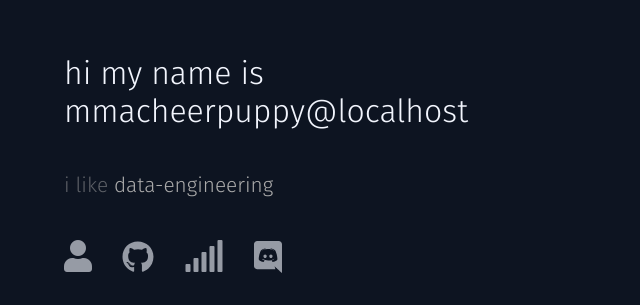
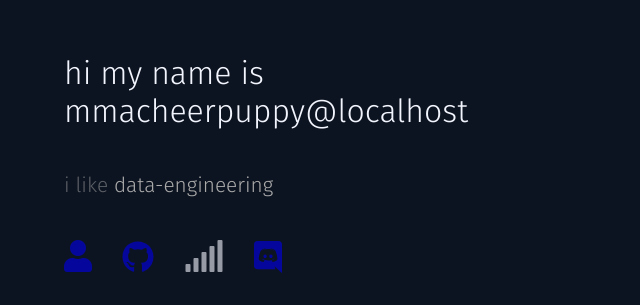
Before and after one commit to caldempsey/mmacheerpuppy.io, a React (Create React App) app: page / in a window 1280 px wide. Shown: the part 495-800 px from the top of the page, without its empty margins (0-640 px from the left). Built offline with nearby package versions, Linux system fonts and the light colour scheme; no server answers.

Commit message:
Now with global fonts!

```diff
--- a/src/domain/root/pages/styles.css
+++ b/src/domain/root/pages/styles.css
@@ -10,7 +10,6 @@
 
 section {
   font-size: 1rem;
-  color: #f2f5fd;
   padding-bottom: 1.2rem;
 }
 
@@ -28,7 +27,6 @@ section {
 }
 
 .tab-link {
-  color: #f2f5fd;
   opacity: 0.6;
   transition: 0.3s opacity;
 }
--- a/src/index.css
+++ b/src/index.css
@@ -4,7 +4,7 @@ body {
   height: 100%;
   width: 100%;
   display: flex;
-
+  color: #f2f5fd;
   font-family: Fira Sans, Helvetica, sans-serif;
   -webkit-font-smoothing: antialiased;
   -moz-osx-font-smoothing: grayscale;
```
